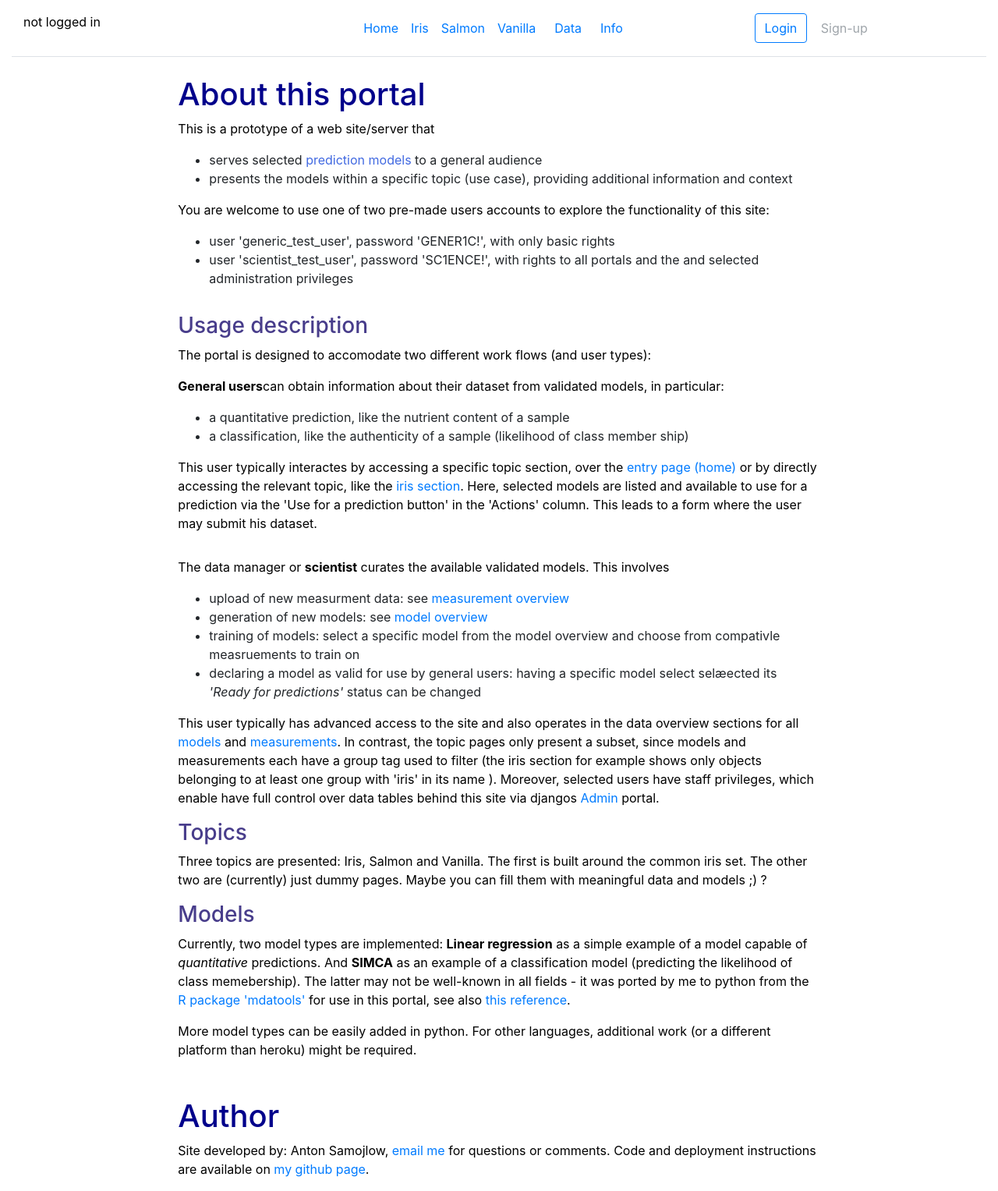
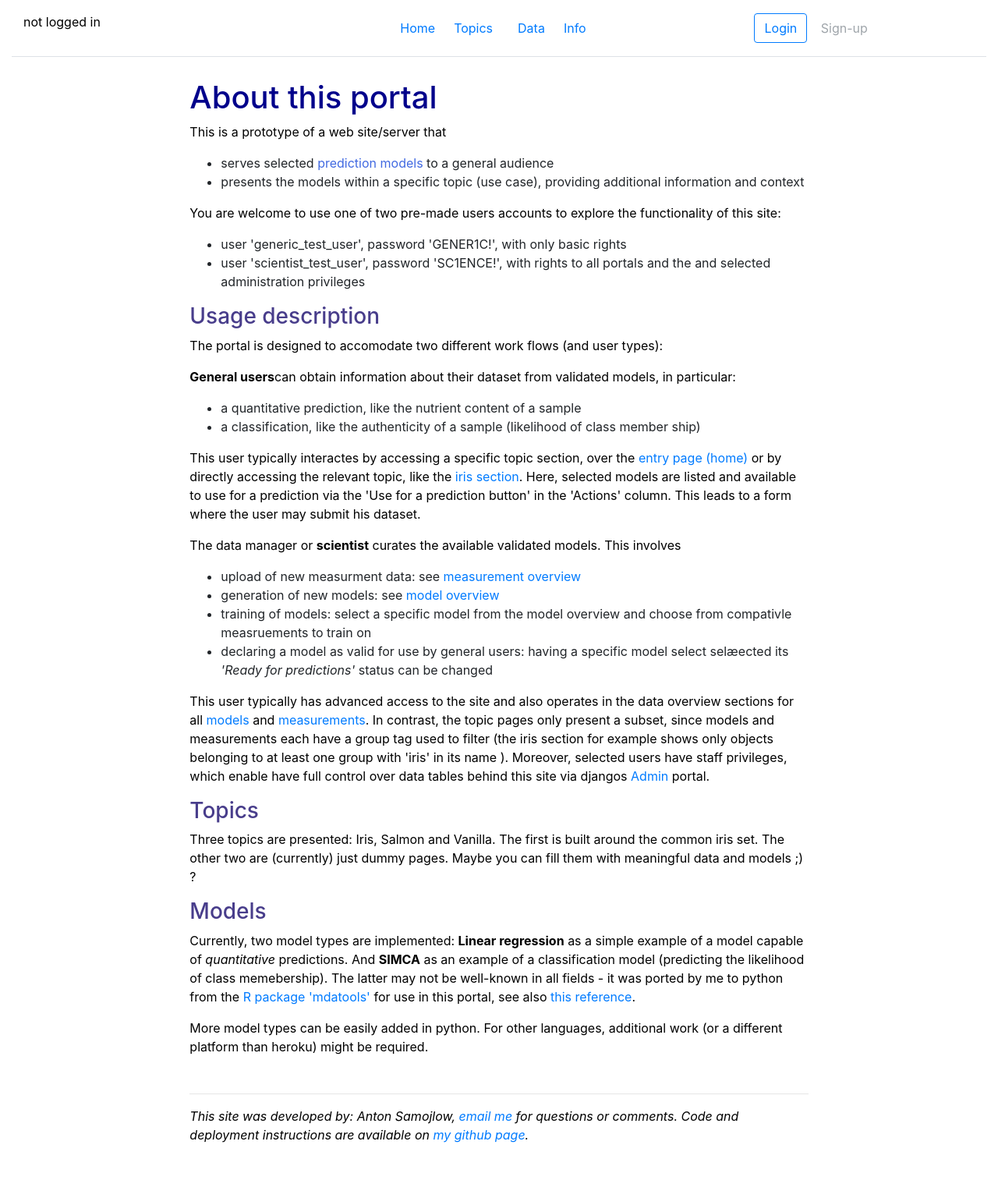
Before and after one commit to AntonSamojlow/authenticity-portal, a Django app: page /portal/info in a window 1280 px wide. Shown: the whole page at 78% size. After the commit the page ends 1465 px from the top, so only its background shows below. Run offline with Django 3.2, Linux system fonts and the light colour scheme; parts of the project's set-up code (start-up, migrations or seed data) failed here and were passed over.

Commit message:
format changes

```diff
--- a/portalsite/portal/templates/info.html
+++ b/portalsite/portal/templates/info.html
@@ -1,7 +1,7 @@
 {% extends "base_generic.html" %}
 
 {% block content %}
-
+<div class="col mt-1">
 
     <h1>About this portal</h1>
     <p>This is a prototype of a web site/server that</p>
@@ -34,7 +34,8 @@
     <p>
         This user typically interactes by accessing a specific topic section,
         over the <a href="{% url 'index' %}">entry page (home)</a> or by directly accessing the relevant topic,
-    like the <a href="{% url 'topic' topic='iris' %}">iris section</a>. Here, selected models are listed and available
+        like the <a href="{% url 'topic' topic='iris' %}">iris section</a>. Here, selected models are listed and
+        available
         to use for a prediction via the 'Use for a prediction button' in the 'Actions' column. This leads to a form
         where the user may submit his dataset.
     </p>
@@ -80,12 +81,17 @@
         More model types can be easily added in python.
         For other languages, additional work (or a different platform than heroku) might be required.
     </p>
-
+</div>
+<div class="col mt-3">
     <hr>
-<h1>Author</h1>
     <p>
-    Site developed by: Anton Samojlow, <a href="mailto:anton.samojloe@web.com">email me</a> for questions or comments.
+        <i>
+            This site was developed by: Anton Samojlow, <a href="mailto:anton.samojloe@web.com">email me</a>
+            for questions or comments.
             Code and deployment instructions are available
             on <a href="https://github.com/AntonSamojlow/authenticity-portal/">my github page</a>.
+        </i>
     </p>
+</div>
+
 {% endblock %}
--- a/portalsite/templates/base_generic.html
+++ b/portalsite/templates/base_generic.html
@@ -29,10 +29,15 @@
 			</a>
 			<nav class="nav col-sm-12 col-md-auto mb-2 justify-content-center mb-md-0">
 				<a href="{% url 'index' %}" class="nav-link px-2 link-secondary">Home</a>
-				<a class="nav-link px-2 link-secondary" href="{% url 'topic' topic='iris' %}">Iris</a>
-				<a class="nav-link px-2 link-secondary" href="{% url 'topic' topic='salmon' %}">Salmon</a>
-				<a class="nav-link px-2 link-secondary" href="{% url 'topic' topic='vanilla' %}">Vanilla</a>
-
+				<a class="nav-link dropdown-toggle-split" href="#" id="navbarDropdownData" role="button"
+					data-bs-toggle="dropdown" aria-expanded="false">
+					Topics
+				</a>
+				<ul class="dropdown-menu" aria-labelledby="navbarDropdownData">
+					<li><a class="dropdown-item" href="{% url 'topic' topic='iris' %}">Iris</a></li>
+					<li><a class="dropdown-item" href="{% url 'topic' topic='salmon' %}">Salmon</a></li>
+					<li><a class="dropdown-item" href="{% url 'topic' topic='vanilla' %}">Vanilla</a></li>
+				</ul>
 				<a class="nav-link dropdown-toggle-split" href="#" id="navbarDropdownData" role="button"
 					data-bs-toggle="dropdown" aria-expanded="false">
 					Data
```
Lines whose indentation alone changed are shown as unchanged.
